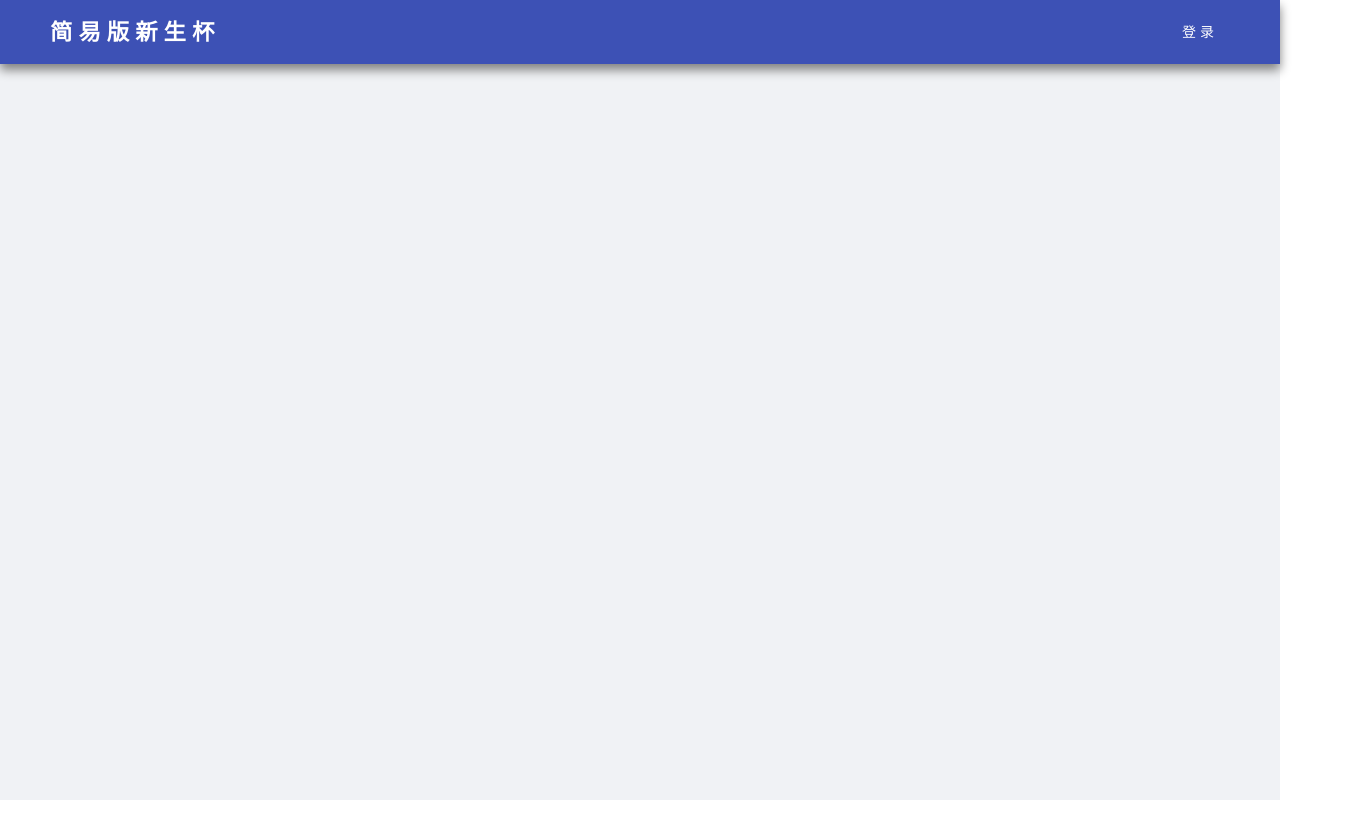
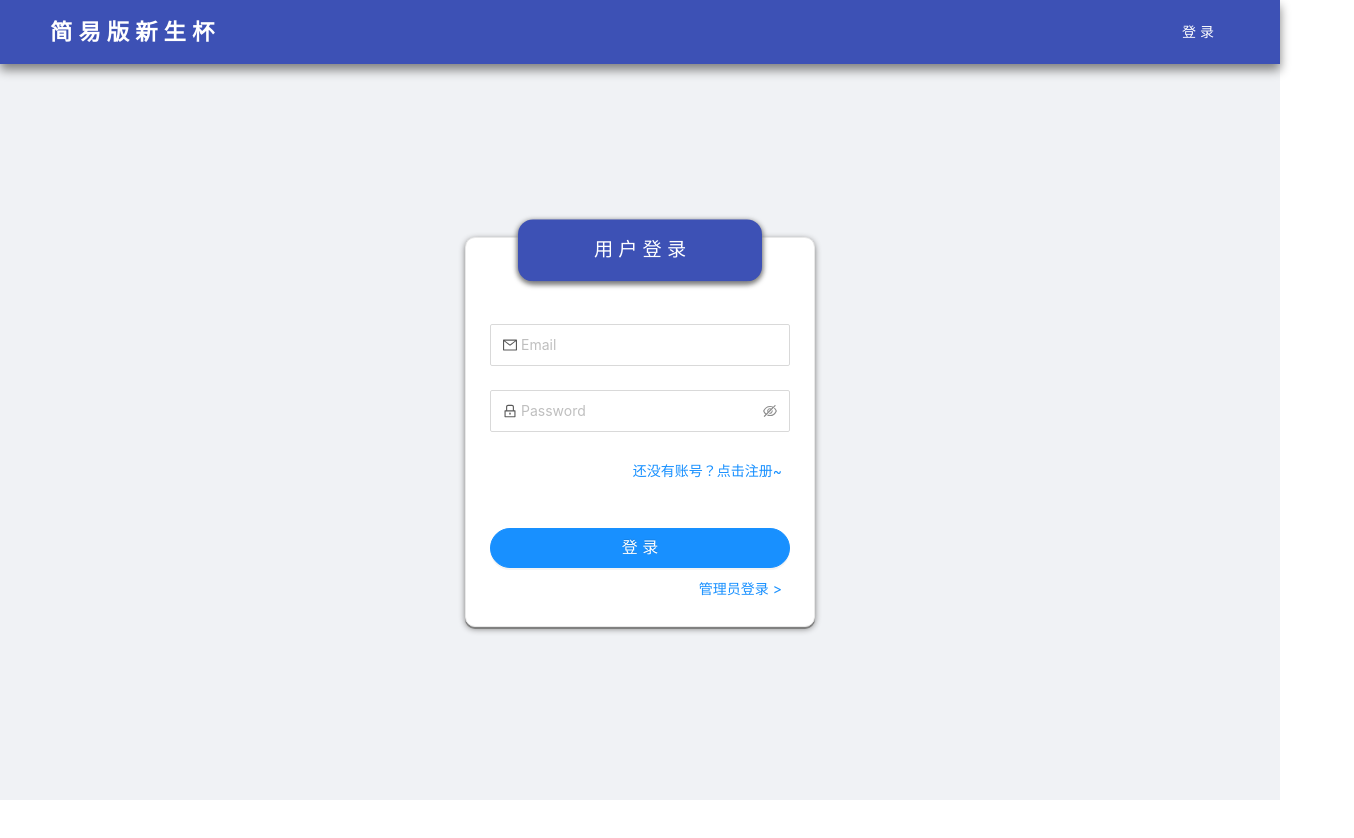
Before and after one commit to Zephyrrro/mini-fresh-cup-frontend, a React (Create React App) app: page /#/login in a window 1280 px wide. Shown: the top 838 px of the page, 1354 px wide, since content can reach past the window. After the commit the page ends 800 px from the top, so only its background shows below. Built offline with nearby package versions, Linux system fonts and the light colour scheme.

Commit message:
feat: login context & auth fix

```diff
--- a/package.json
+++ b/package.json
@@ -3,6 +3,7 @@
   "version": "0.1.0",
   "private": true,
   "dependencies": {
+    "@ant-design/icons": "^4.0.5",
     "antd": "^4.1.1",
     "axios": "^0.19.2",
     "customize-cra": "^0.9.1",
--- a/src/components/withAuth/index.jsx
+++ b/src/components/withAuth/index.jsx
@@ -14,6 +14,8 @@ const generateAuth = (config = []) => {
 };
 
 export default function Auth({ children, path }) {
+  console.log(path);
+
   const authIdentity = localStorage.getItem('identity') || 'Visitor';
   const VisitorAuth = ['/', '/login', '/404'];
   const UserAuth = generateAuth(commonRouterConfig);
--- a/src/layouts/BasicLayout/index.jsx
+++ b/src/layouts/BasicLayout/index.jsx
@@ -1,23 +1,27 @@
-import React from 'react';
+import React, { useState } from 'react';
 import ToolBar from '@/components/ToolBar';
 import { Layout } from 'antd';
+import { LoginStatusContext } from '@/store/context';
 
 import './index.less';
 
 const { Content } = Layout;
 
 export default function BasicLayout({ children }) {
+  const defaultLoginStatus =
+    sessionStorage.getItem('token') && localStorage.getItem('identity');
+  const [loginStatus, setLoginStatus] = useState(defaultLoginStatus);
+
   return (
     <Layout>
-      <ToolBar />
-      <Content
-        className="site-layout"
-        style={{ padding: '0 50px', marginTop: 64 }}
+      <LoginStatusContext.Provider
+        value={{ status: loginStatus, toggleStatus: setLoginStatus }}
       >
-        <div className="site-layout-background" style={{ padding: 24 }}>
-          {children}
-        </div>
-      </Content>
+        <ToolBar isLogged={loginStatus} />
+        <Content className="site-layout" style={{ marginTop: 64 }}>
+          <div className="site-layout-background">{children}</div>
+        </Content>
+      </LoginStatusContext.Provider>
     </Layout>
   );
 }
--- /dev/null
+++ b/src/pages/Login/components/AdminForm.jsx
@@ -0,0 +1,79 @@
+import React, { useState } from 'react';
+import { Input, Form, Button } from 'antd';
+import { LockOutlined, MailOutlined } from '@ant-design/icons';
+import { login } from '@/api/index';
+
+export default function AdminForm({
+  titleTrigger,
+  identityTrigger,
+  toggleLogin,
+}) {
+  const [loading, setLoading] = useState(false);
+  const [from] = Form.useForm();
+
+  const onFinish = async values => {
+    setLoading(true);
+    const { data } = await login('admin', values);
+    if (data && data.success) {
+      localStorage.setItem('identity', 'Admin');
+      sessionStorage.setItem('token', data.bearToken);
+      toggleLogin(true);
+    }
+    setLoading(false);
+  };
+
+  const identityChange = () => {
+    titleTrigger('用 户 登 录');
+    identityTrigger('user');
+  };
+
+  return (
+    <Form
+      name="admin-login"
+      className="login-form"
+      form={from}
+      style={{ transform: 'translateX(100%)' }}
+      initialValues={{ email: '', password: '' }}
+      onFinish={onFinish}
+    >
+      <Form.Item
+        name="email"
+        rules={[{ required: true, message: '邮箱不能为空!' }]}
+      >
+        <Input prefix={<MailOutlined />} placeholder="Email" size="large" />
+      </Form.Item>
+      <Form.Item
+        name="password"
+        rules={[{ required: true, message: '密码不能为空!' }]}
+      >
+        <Input.Password
+          prefix={<LockOutlined />}
+          type="password"
+          placeholder="Password"
+          size="large"
+        />
+      </Form.Item>
+      <Form.Item className="button-container">
+        <Button
+          type="primary"
+          htmlType="submit"
+          shape="round"
+          size="large"
+          className="login-button"
+          loading={loading}
+        >
+          登录
+        </Button>
+        <Button
+          type="link"
+          size="small"
+          style={{ float: 'left', marginTop: '10px' }}
+          disabled={loading}
+          onClick={identityChange}
+        >
+          {'<'} 用户登录
+        </Button>
+      </Form.Item>
+    </Form>
+  );
+}
--- /dev/null
+++ b/src/pages/Login/components/UserForm.jsx
@@ -0,0 +1,125 @@
+import React, { useState } from 'react';
+import { Input, Form, Button } from 'antd';
+import { UserOutlined, LockOutlined, MailOutlined } from '@ant-design/icons';
+import { login } from '@/api/index';
+
+export default function UserForm({
+  style,
+  titleTrigger,
+  identityTrigger,
+  toggleLogin,
+}) {
+  const [registerVisible, setVisible] = useState(false);
+  const [loading, setLoading] = useState(false);
+  const [form] = Form.useForm();
+
+  const onFinish = async values => {
+    setLoading(true);
+    if (!registerVisible) {
+      const { data } = await login('user', values);
+      if (data && data.success) {
+        localStorage.setItem('identity', 'User');
+        sessionStorage.setItem('token', data.bearToken);
+        toggleLogin(true);
+      }
+    } else {
+      //  调用注册接口
+    }
+    setLoading(false);
+  };
+
+  const changeVisible = () => {
+    form.resetFields();
+    titleTrigger(!registerVisible ? '注 册 用 户' : '用 户 登 录');
+    setVisible(!registerVisible);
+  };
+
+  const identityChange = () => {
+    titleTrigger('管 理 员 登 录');
+    identityTrigger('admin');
+  };
+
+  return (
+    <Form
+      name="user-login"
+      className="login-form"
+      style={style}
+      form={form}
+      initialValues={{ email: '', password: '' }}
+      onFinish={onFinish}
+    >
+      <Form.Item
+        name="email"
+        rules={[{ required: true, message: '邮箱不能为空!' }]}
+      >
+        <Input prefix={<MailOutlined />} placeholder="Email" size="large" />
+      </Form.Item>
+      <div
+        className="animation-item"
+        style={
+          registerVisible
+            ? { height: '40px', marginBottom: '24px' }
+            : { height: '0' }
+        }
+      >
+        {registerVisible ? (
+          <Form.Item
+            name="username"
+            rules={[{ required: true, message: '用户名不能为空!' }]}
+          >
+            <Input
+              prefix={<UserOutlined />}
+              placeholder="Username"
+              size="large"
+            />
+          </Form.Item>
+        ) : null}
+      </div>
+      <Form.Item
+        name="password"
+        rules={[{ required: true, message: '密码不能为空!' }]}
+      >
+        <Input.Password
+          prefix={<LockOutlined />}
+          type="password"
+          placeholder="Password"
+          size="large"
+        />
+      </Form.Item>
+      <Form.Item>
+        <Button
+          className="register-button"
+          size="small"
+          type="link"
+          onClick={changeVisible}
+          disabled={loading}
+        >
+          {registerVisible ? '已有账号，点击登录~' : '还没有账号？点击注册~'}
+        </Button>
+      </Form.Item>
+      <Form.Item className="button-container">
+        <Button
+          type="primary"
+          htmlType="submit"
+          shape="round"
+          size="large"
+          className="login-button"
+          loading={loading}
+        >
+          {registerVisible ? '注册' : '登录'}
+        </Button>
+        {registerVisible ? null : (
+          <Button
+            type="link"
+            size="small"
+            style={{ float: 'right', marginTop: '10px' }}
+            onClick={identityChange}
+            disabled={loading}
+          >
+            管理员登录 {'>'}
+          </Button>
+        )}
+      </Form.Item>
+    </Form>
+  );
+}
--- a/src/pages/Login/index.jsx
+++ b/src/pages/Login/index.jsx
@@ -1,17 +1,73 @@
-import React, { useState } from 'react';
+import React, { useState, useEffect, useContext } from 'react';
+import { useHistory } from 'react-router-dom';
+import { Card } from 'antd';
+import { LoginStatusContext } from '@/store/context';
+import UserForm from './components/UserForm';
+import AdminForm from './components/AdminForm';
+
 import './index.less';
 
 function Login() {
-  const [registerVisible, setVisible] = useState(false);
-  const [showPassword, setShowPassword] = useState(false);
-  const [email, setEmail] = useState('');
-  const [password, setPassword] = useState('');
+  const history = useHistory();
+  const { status, toggleStatus } = useContext(LoginStatusContext);
+  const [identity, setIdentity] = useState('user');
+  const [title, setTitle] = useState('用 户 登 录');
 
-  const handlePasswordChange = e => {
-    setPassword(e.target.value);
-  };
+  useEffect(() => {
+    //  使用上下文判断是否已经登录，如果已经登录则根据身份跳转到相应页面
+    if (status) {
+      if (localStorage.getItem('identity') === 'User') {
+        history.push('/answer');
+      } else {
+        history.push('/admin/question/add');
+      }
+    }
+  }, [status, history]);
 
-  return <div className="login-container" />;
+  return (
+    <div className="login-container">
+      <Card
+        title={title}
+        className="login-card"
+        headStyle={styles.cardHeader}
+        bodyStyle={styles.cardBody}
+      >
+        <div className="wrapper">
+          <div className={`form-container ${identity}`}>
+            <UserForm
+              style={{ display: `${identity === 'user' ? 'block' : 'none'}` }}
+              titleTrigger={setTitle}
+              identityTrigger={setIdentity}
+              toggleLogin={toggleStatus}
+            />
+            <AdminForm
+              titleTrigger={setTitle}
+              identityTrigger={setIdentity}
+              toggleLogin={toggleStatus}
+            />
+          </div>
+        </div>
+      </Card>
+    </div>
+  );
 }
 
+const styles = {
+  cardHeader: {
+    width: '70%',
+    margin: '0 auto',
+    backgroundColor: 'rgb(61, 81, 181)',
+    borderColor: 'rgb(61, 81, 181)',
+    borderRadius: '15px',
+    transform: 'translateY(-30%)',
+    textAlign: 'center',
+    color: 'white',
+    fontSize: '1.2rem',
+    boxShadow: '0px 2px 6px grey, 0px 2px 5px grey',
+  },
+  cardBody: {
+    paddingBottom: '0',
+  },
+};
+
 export default Login;
--- a/src/pages/Login/index.less
+++ b/src/pages/Login/index.less
@@ -6,19 +6,44 @@
   align-items: center;
   .login-card {
     width: 350px;
-    height: 450px;
     border-radius: 10px;
-    .header {
-      color: white;
-      width: 70%;
-      margin: 0 auto;
-      text-align: center;
-      border-radius: 10px;
-      box-shadow: 0px 0px 6px -5px grey,
+    box-shadow: 0px 0px 6px -5px grey,
         0px 0px 0px grey,
-        0px 6px 10px grey,
+        0px 2px 6px grey,
         0px 2px 0px grey;
-      background-color: rgb(63, 81, 181);
+    .wrapper {
+      overflow: hidden;
+      .form-container {
+        width: 200%;
+        display: flex;
+        overflow: hidden;
+        transition: all .5s;
+        &.user {
+          transform: translateX(0);
+        }
+        &.admin {
+          transform: translateX(-50%);
+        }
+        .login-form {
+          width: 50%;
+          .animation-item {
+            transition: height .5s;
+          }
+          .email-input {
+            margin-bottom: 20px;
+          }
+          .register-button {
+            float: right;
+          }
+          .button-container {
+            margin-top: 40px;
+            .login-button {
+              width: 100%;
+            }
+          }
+        }
+      }
     }
+
   }
 }
--- a/src/router/router.jsx
+++ b/src/router/router.jsx
@@ -12,8 +12,8 @@ import NotFound from '../layouts/404NotFound';
 
 export default function renderRoutes(routerConfig) {
   return (
-    <BasicLayout>
-      <Router>
+    <Router>
+      <BasicLayout>
         <Switch>
           {routerConfig.map((route, id) => {
             const { path, component, routes, ...others } = route;
@@ -63,9 +63,9 @@ export default function renderRoutes(routerConfig) {
             );
           })}
           <Route path="/404" render={() => <NotFound />} />
-          <Redirect from="*" to="/404" />
+          <Redirect to="/404" />
         </Switch>
-      </Router>
-    </BasicLayout>
+      </BasicLayout>
+    </Router>
   );
 }
--- /dev/null
+++ b/src/store/context.js
@@ -0,0 +1,9 @@
+import React from 'react';
+
+const LoginStatusContext = React.createContext({
+  status: false,
+  toggleStatus: () => {},
+});
+LoginStatusContext.displayName = 'LoginStatus';
+
+export { LoginStatusContext };
```
Also changed, not shown: config-overrides.js (+19 -3 lines), src/api/index.js (added, +32 -0 lines), src/components/ToolBar/index.jsx (+14 -3 lines), 2 other files (tests, documents, lock files or other folders).
